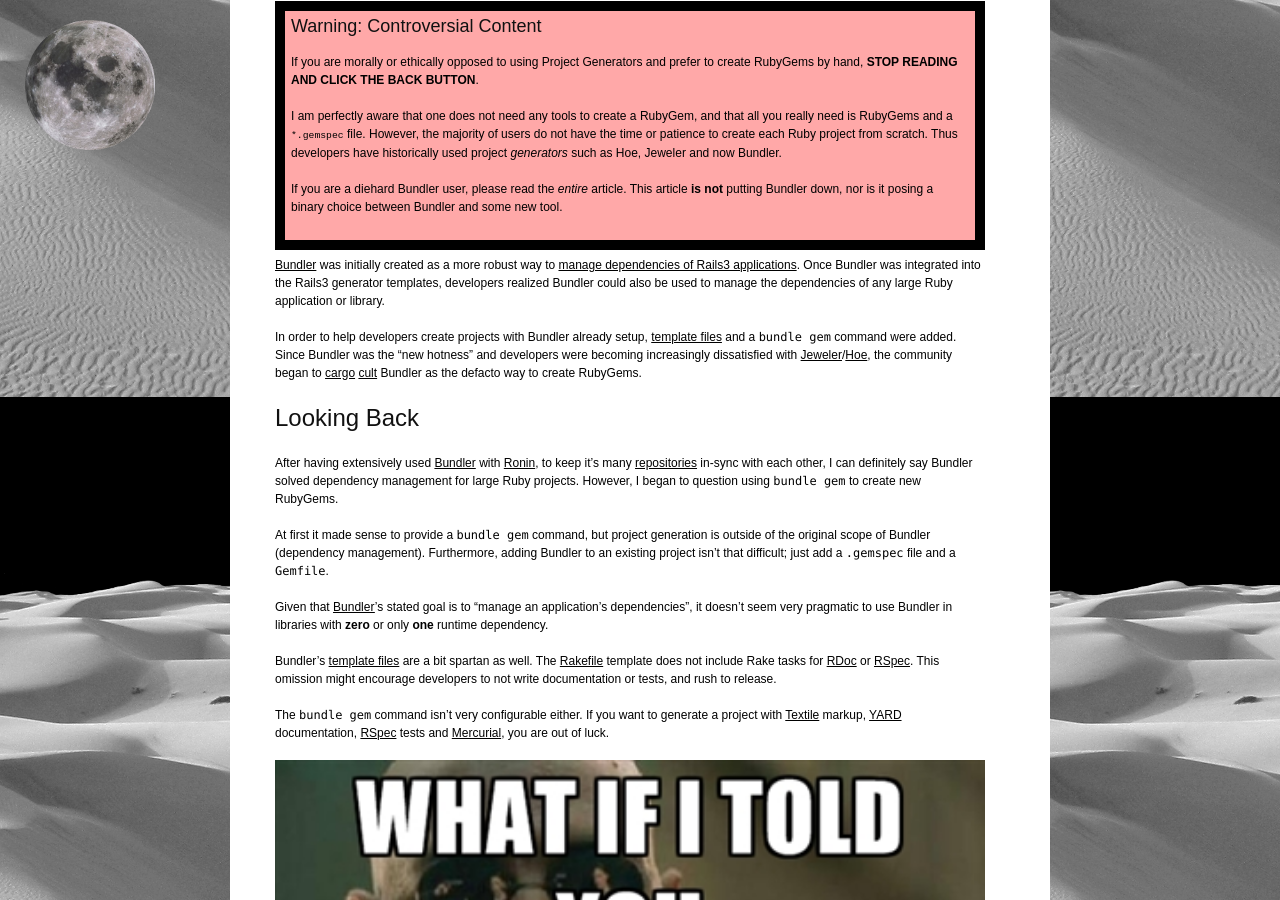
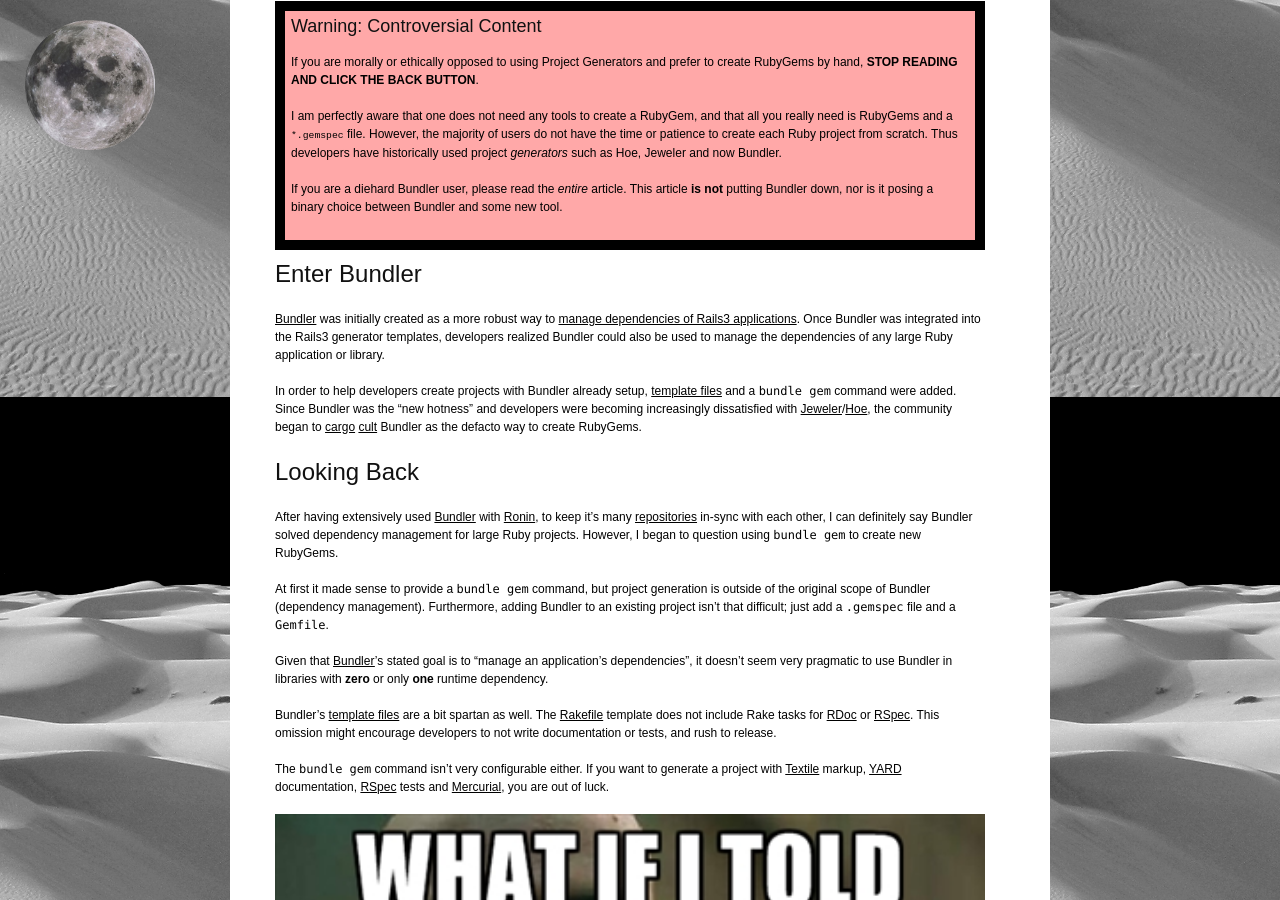
Before and after one commit to postmodern/postmodern.github.io, a Jekyll site: the page built from _posts/2012-05-20-you-dont-have-to-use-bundler-to-create-new-rubygems.md, in a window 1280 px wide and 900 px high, scrolled down 371 px. Built offline with Jekyll 4.4.1, drawn with Linux system fonts in a browser that asks for light colours; Markdown is read by kramdown in place of the engine named in the settings; comment, search, counter and statistics services are not loaded.

Commit message:
Added a heading.

```diff
--- a/_posts/2012-05-20-you-dont-have-to-use-bundler-to-create-new-rubygems.md
+++ b/_posts/2012-05-20-you-dont-have-to-use-bundler-to-create-new-rubygems.md
@@ -29,6 +29,8 @@
   nor is it posing a binary choice between Bundler and some new tool.
   </p>
 </div>
+
+## Enter Bundler
 
 [Bundler] was initially created as a more robust way to [manage dependencies
 of Rails3 applications][1]. Once Bundler was integrated
```
